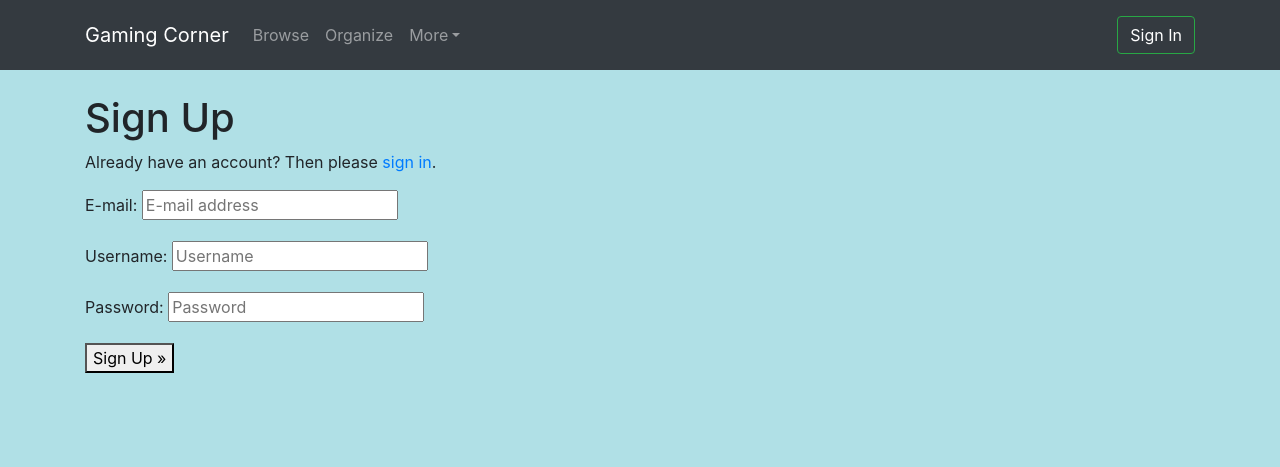
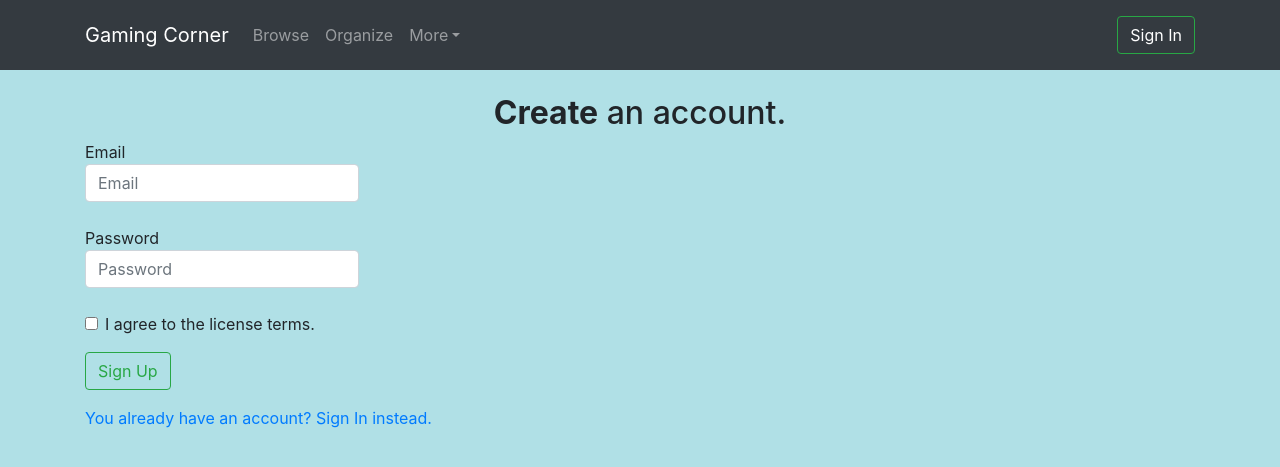
Before and after one commit to ajju10/gaming-corner, a Django app: page /accounts/signup/ in a window 1280 px wide. Shown: the top 467 px of the page. Run offline with Django 3.2, Linux system fonts and the light colour scheme; some libraries are stand-ins or nearby versions.

Commit message:
Improved Templates

```diff
--- a/esports/static/css/styles.css
+++ b/esports/static/css/styles.css
@@ -1,3 +1,4 @@
-body {
-    background-color: powderblue;
+#baseBody {
+    background-color: #b0e0e6;
+
 }
--- a/esports/templates/about.html
+++ b/esports/templates/about.html
@@ -1,7 +1,7 @@
 {% extends 'base.html' %}
 
 {% block title %}
-    About Us
+    Gaming Corner - About Us
 {% endblock %}
 
 {% block content %}
--- a/esports/templates/base.html
+++ b/esports/templates/base.html
@@ -20,10 +20,11 @@
         learn earn and improve their skills on the way."/>
 
     <link rel="stylesheet" href="{% static 'css/styles.css' %}">
+    <link rel="stylesheet" href="{% static 'css/login.css' %}">
     <link rel="stylesheet" href="{% static 'css/register.css' %}">
 
 </head>
-<body>
+<body id="baseBody">
 
 <nav class="navbar navbar-dark bg-dark navbar-expand-md navigation-clean-button">
     <div class="container"><a class="navbar-brand" href="{% url 'home' %}">Gaming Corner</a>
@@ -38,8 +39,10 @@
                 <li class="nav-item dropdown">
                     <a class="dropdown-toggle nav-link" data-toggle="dropdown" aria-expanded="false">More</a>
                     <div class="dropdown-menu" role="menu">
-                        <a class="dropdown-item" role="presentation" href="{% url 'my_tournaments' %}">My
-                            Tournaments</a>
+                        {% if user.is_authenticated %}
+                            <a class="dropdown-item" role="presentation" href="{% url 'my_tournaments' %}">My
+                                Tournaments</a>
+                        {% endif %}
                         <a class="dropdown-item" role="presentation">Contact Us</a>
                         <a class="dropdown-item" role="presentation" href="{% url 'about' %}">About</a>
                     </div>
@@ -74,6 +77,7 @@
 
     {% endblock %}
 </div>
+
 <!-- Optional JavaScript -->
 <!-- jQuery first, then Popper.js, then Bootstrap JS -->
 <script src="https://code.jquery.com/jquery-3.5.1.slim.min.js"
--- a/esports/templates/my_tournaments.html
+++ b/esports/templates/my_tournaments.html
@@ -1,8 +1,7 @@
 {% extends 'base.html' %}
-{% load static %}
 
 {% block title %}
-    My Tournaments
+    Gaming Corner - My Tournaments
 {% endblock %}
 
 {% block content %}
--- a/esports/views.py
+++ b/esports/views.py
@@ -15,7 +15,7 @@ def about(request):
     return render(request, 'about.html', {})
 
 
-@login_required()
+@login_required
 def organize_new(request):
     if request.method == "POST":
         form = OrganizeTournamentForm(request.POST or None)
@@ -31,12 +31,13 @@ def organize_new(request):
     return render(request, 'organize_new.html', {'form': form, })
 
 
-@login_required()
+@login_required
 def my_tournaments(request):
     tournaments = Tournament.objects.filter(organizer=request.user)
     return render(request, 'my_tournaments.html', {'tournaments': tournaments})
 
 
+@login_required
 def delete(request, tournament_id):
     tournament = Tournament.objects.get(pk=tournament_id)
     tournament.delete()
@@ -57,6 +58,7 @@ def browse(request):
         return render(request, 'browse.html', {'tournaments': tournaments})
 
 
+@login_required
 def register(request, tournament_id):
     tournament = Tournament.objects.get(pk=tournament_id)
     return render(request, 'register.html', {'tournament': tournament})
--- a/templates/account/logout.html
+++ b/templates/account/logout.html
@@ -1,6 +1,10 @@
 {% extends "account/base.html" %}
 
 {% load i18n %}
+
+{% block title %}
+    Gaming Corner - Signout
+{% endblock %}
 
 {% block head_title %}{% trans "Sign Out" %}{% endblock %}
 
@@ -14,7 +18,7 @@
         {% if redirect_field_value %}
             <input type="hidden" name="{{ redirect_field_name }}" value="{{ redirect_field_value }}"/>
         {% endif %}
-  <button type="submit">{% trans 'Sign Out' %}</button>
+        <button class="btn btn-outline-success" type="submit">{% trans 'Sign Out' %}</button>
     </form>
 
 
--- a/templates/account/password_reset.html
+++ b/templates/account/password_reset.html
@@ -2,6 +2,10 @@
 
 {% load i18n %}
 {% load account %}
+
+{% block title %}
+    Gaming Corner - Password Reset
+{% endblock %}
 
 {% block head_title %}{% trans "Password Reset" %}{% endblock %}
 
@@ -9,7 +13,7 @@
 
     <h1>{% trans "Password Reset" %}</h1>
     {% if user.is_authenticated %}
-    {% include "account/snippets/already_logged_in.html" %}
+        {% include "account/snippets/already_logged_in.html" %}
     {% endif %}
 
     <p>{% trans "Forgotten your password? Enter your e-mail address below, and we'll send you an e-mail allowing you to reset it." %}</p>
--- a/templates/account/password_reset_done.html
+++ b/templates/account/password_reset_done.html
@@ -9,8 +9,8 @@
     <h1>{% trans "Password Reset" %}</h1>
 
     {% if user.is_authenticated %}
-    {% include "account/snippets/already_logged_in.html" %}
+        {% include "account/snippets/already_logged_in.html" %}
     {% endif %}
 
-    <p>{% blocktrans %}We have sent you an e-mail. Please contact us if you do not receive it within a few minutes.{% endblocktrans %}</p>
+    <h4>{% blocktrans %}We have sent you an e-mail with the link to reset your password.{% endblocktrans %}</h4>
 {% endblock %}
--- a/templates/account/signup.html
+++ b/templates/account/signup.html
@@ -1,21 +1,36 @@
-{% extends "account/base.html" %}
-
+{% extends 'account/base.html' %}
 {% load i18n %}
 
-{% block head_title %}{% trans "Signup" %}{% endblock %}
+{% block title %}
+    Gaming Corner - Sign Up
+{% endblock %}
+{% block content %}
 
-{% block content %}
-<h1>{% trans "Sign Up" %}</h1>
-
-<p>{% blocktrans %}Already have an account? Then please <a href="{{ login_url }}">sign in</a>.{% endblocktrans %}</p>
-
-<form class="signup" id="signup_form" method="post" action="{% url 'account_signup' %}">
-  {% csrf_token %}
-  {{ form.as_p }}
-  {% if redirect_field_value %}
-  <input type="hidden" name="{{ redirect_field_name }}" value="{{ redirect_field_value }}" />
-  {% endif %}
-  <button type="submit">{% trans "Sign Up" %} &raquo;</button>
-</form>
+    <form method="post" action="{% url 'account_signup' %}">
+        {% csrf_token %}
+        <h2 class="text-center"><strong>Create</strong> an account.</h2>
+        <div class="form-group"><label> Email
+            <input type="email" class="form-control" name="email" placeholder="Email"
+                   required/>
+        </label>
+        </div>
+        <div class="form-group"><label> Password
+            <input type="password" class="form-control" name="password1"
+                   placeholder="Password" required/>
+        </label></div>
+        <div class="form-group">
+            <div class="form-check"><label class="form-check-label"><input type="checkbox" class="form-check-input"
+                                                                           required/>I agree to the license
+                terms.</label></div>
+        </div>
+        {% if redirect_field_value %}
+            <input type="hidden" name="{{ redirect_field_name }}" value="{{ redirect_field_value }}"/>
+        {% endif %}
+        <div class="form-group">
+            <button class="btn btn-outline-success" type="submit">{% trans "Sign Up" %}</button>
+        </div>
+        {% blocktrans %}<a class="already" href="{{ login_url }}">
+            You already have an account? Sign In instead.</a>{% endblocktrans %}
+    </form>
 
 {% endblock %}
```
Also changed, not shown: esports/templates/browse.html (+6 -3 lines), esports/templates/home.html (+7 -4 lines), esports/templates/organize_new.html (+9 -11 lines), etournament/settings.py (+17 -13 lines), templates/account/login.html (+22 -7 lines), templates/account/verification_sent.html (+6 -1 lines). Lines whose indentation alone changed are shown as unchanged.
